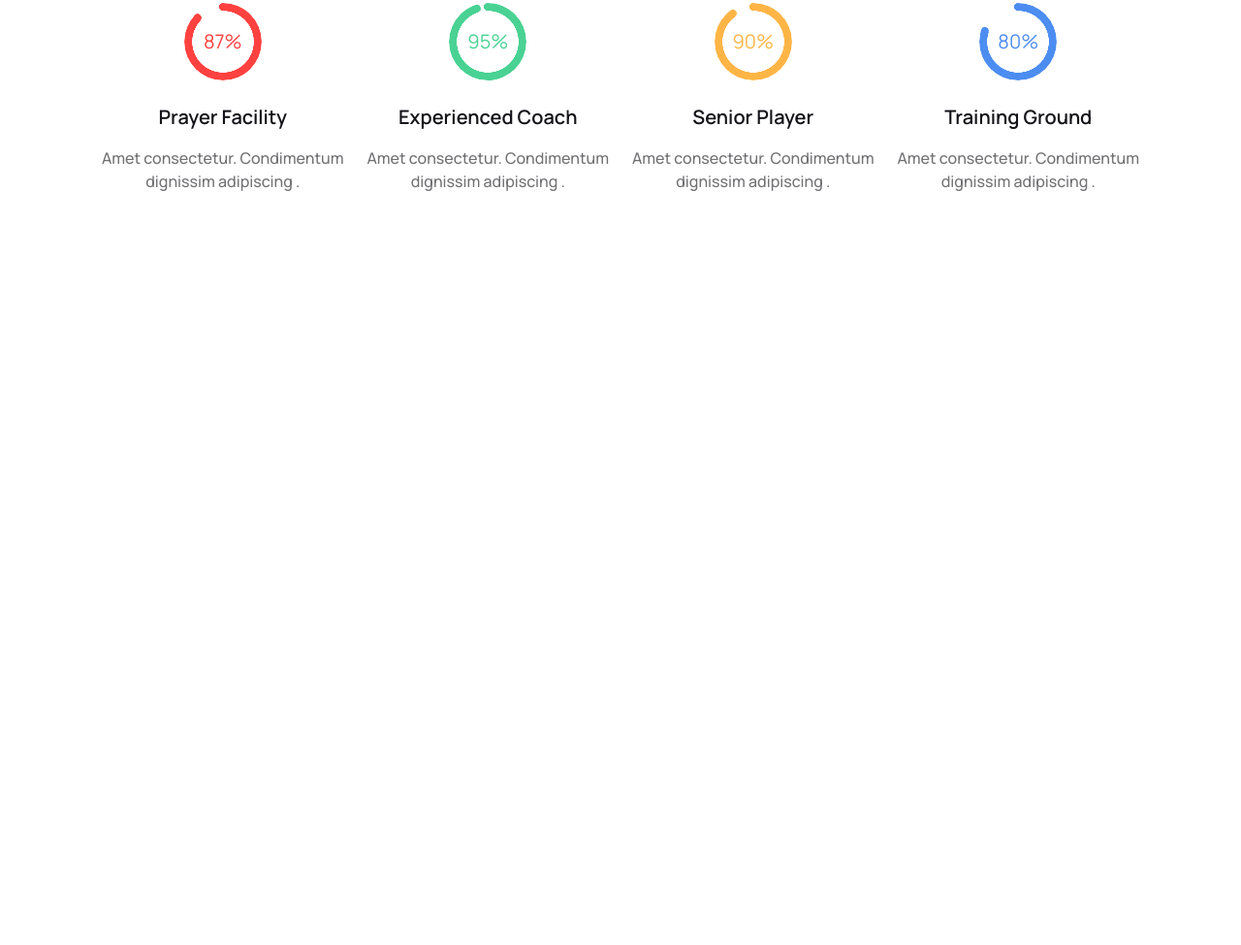
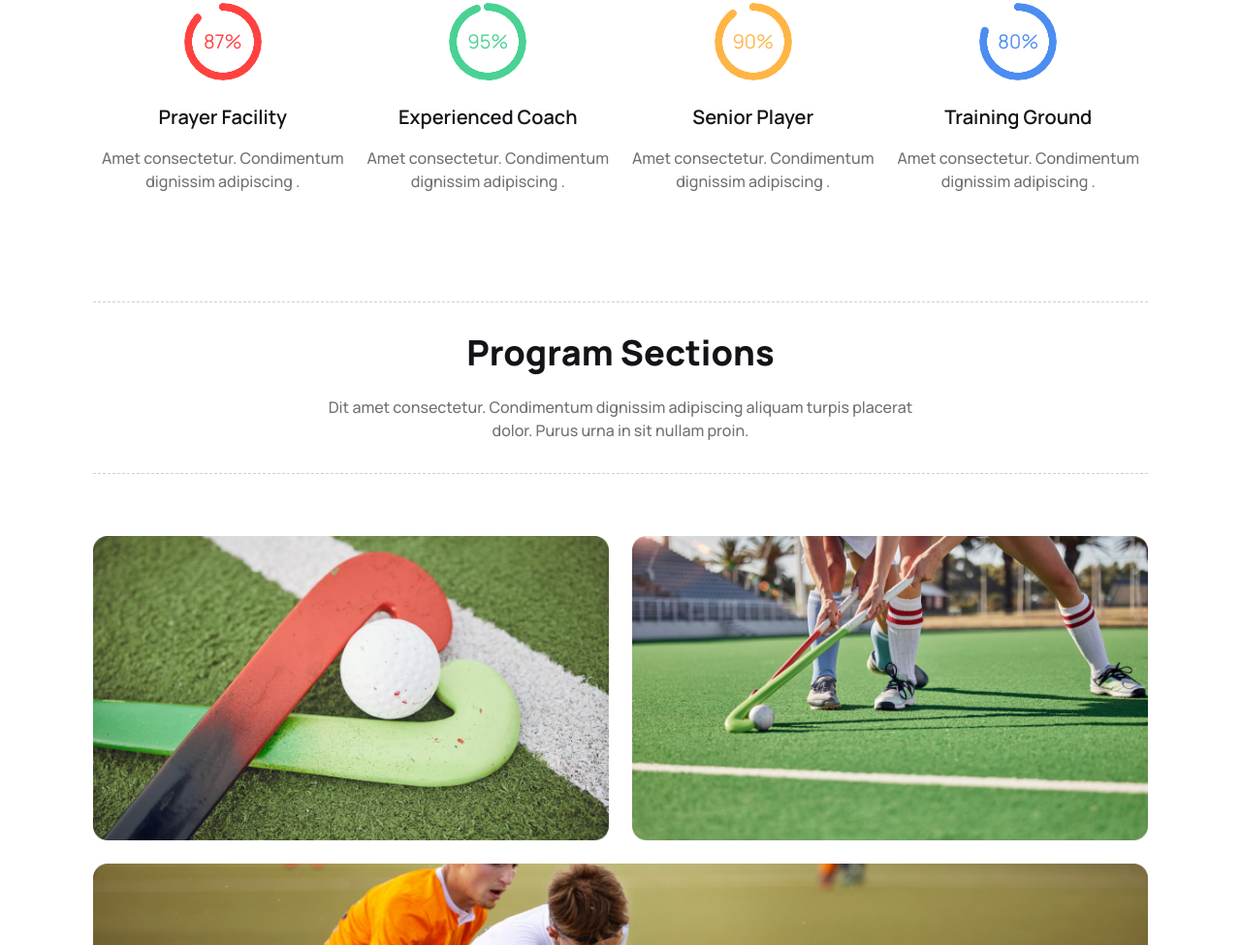
Before and after one commit to Sohana-Karniz-Mimmi/Hockey, a plain HTML site: page index.html in a window 1280 px wide. Shown: the part 1005-1980 px from the top of the page at 97% size. Before the commit the page ends 1316 px from the top, so only its background shows below. Drawn offline with nearby package versions, Linux system fonts and the light colour scheme.

Commit message:
added Program  section

```diff
--- a/index.html
+++ b/index.html
@@ -157,24 +157,6 @@
         </div>
 
         <!-- Radial Progress -->
-        <!-- <div>
-          <div class="radial-progress" style="--value: 0" role="progressbar">
-            0%
-          </div>
-          <div class="radial-progress" style="--value: 20" role="progressbar">
-            20%
-          </div>
-          <div class="radial-progress" style="--value: 60" role="progressbar">
-            60%
-          </div>
-          <div class="radial-progress" style="--value: 80" role="progressbar">
-            80%
-          </div>
-          <div class="radial-progress" style="--value: 100" role="progressbar">
-            100%
-          </div>
-        </div> -->
-
         <div class="flex flex-col lg:flex-row justify-center lg:gap-6">
           <!-- card 1 -->
           <div class=" card mt-6 mb-4  text-xl mt-6 mb-4  text-xl ">
@@ -233,9 +215,38 @@
       </section>
       <!--Professional Hockeys Club Section Ends Here -->
 
-      <!-- Section Starts Here -->
-      <section class=""></section>
-      <!-- Section Ends Here -->
+      <!-- Program Sections Starts Here -->
+      <section class="lg:my-24">
+
+        <!-- Program Heading  -->
+        <div
+          class=" lg:py-8 text-center border-t border-b border-dashed border-[#13131833] p-4 lg:mb-16"
+        >
+          <h2 class="text-4xl mb-6 font-extrabold">
+            Program Sections
+          </h2>
+          <p class="">
+            Dit amet consectetur. Condimentum dignissim adipiscing aliquam
+            turpis placerat <br />
+            dolor. Purus urna in sit nullam proin.
+          </p>
+        </div>
+
+        <!-- Program images  -->
+        <div class="grid grid-cols-1 lg:grid-cols-2 gap-6 ">
+          <div class="col-span-1">
+            <img src="Images/2.png" alt="">
+          </div>
+          <div class=" col-span-1">
+            <img src="Images/3.png" alt="">
+          </div>
+          <div class=" col-span-2">
+            <img src="Images/4.png" alt="">
+          </div>
+        </div>
+
+      </section>
+      <!-- Program Sections Ends Here -->
 
       <!-- Section Starts Here -->
       <section class=""></section>
```
